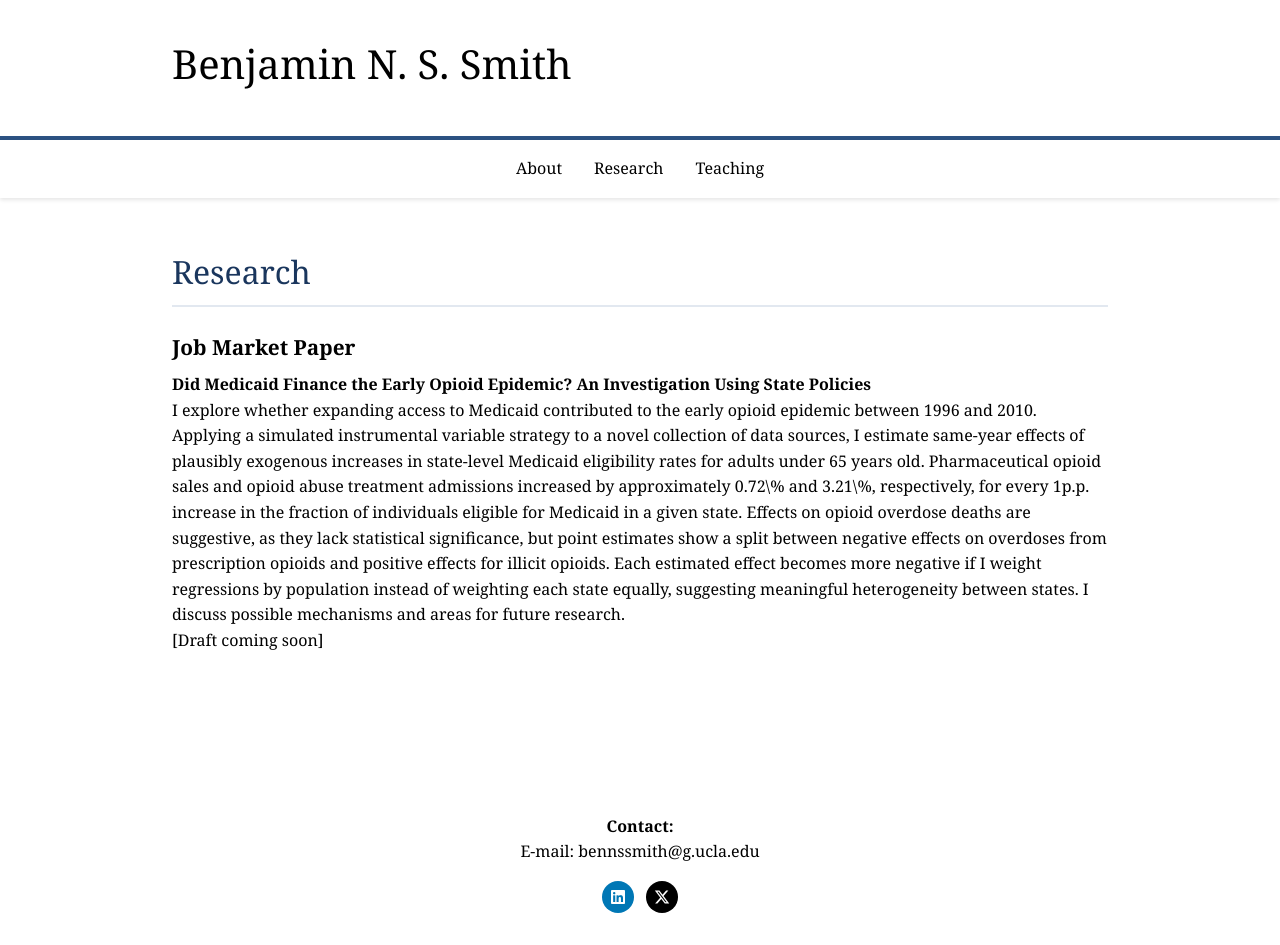
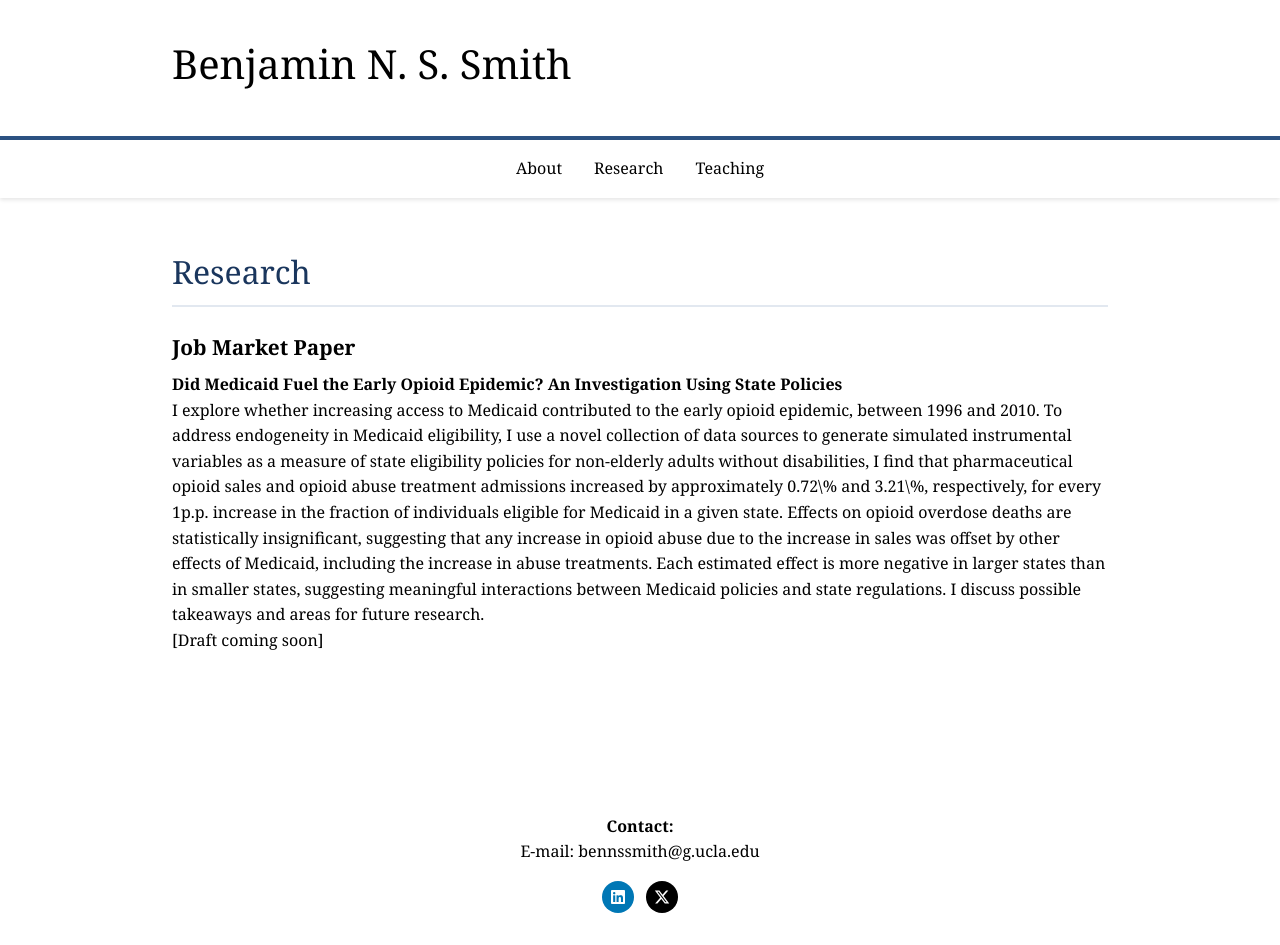
Before and after one commit to bnssmith/bnssmith.github.io, a Jekyll site: the page research.html, which Jekyll copies as it is, in a window 1280 px wide and 945 px high. Built offline with Jekyll 4.4.1, drawn with Linux system fonts in a browser that asks for light colours.

Commit message:
Update research.html

```diff
--- a/research.html
+++ b/research.html
@@ -224,8 +224,8 @@
 
             <div class="research-item">
                 <h3>Job Market Paper</h3>
-                <p class="paper-title">Did Medicaid Finance the Early Opioid Epidemic? An Investigation Using State Policies</p>
-                <p>I explore whether expanding access to Medicaid contributed to the early opioid epidemic between 1996 and 2010. Applying a simulated instrumental variable strategy to a novel collection of data sources, I estimate same-year effects of plausibly exogenous increases in state-level Medicaid eligibility rates for adults under 65 years old. Pharmaceutical opioid sales and opioid abuse treatment admissions increased by approximately 0.72\% and 3.21\%, respectively, for every 1p.p. increase in the fraction of individuals eligible for Medicaid in a given state. Effects on opioid overdose deaths are suggestive, as they lack statistical significance, but point estimates show a split between negative effects on overdoses from prescription opioids and positive effects for illicit opioids. Each estimated effect becomes more negative if I weight regressions by population instead of weighting each state equally, suggesting meaningful heterogeneity between states. I discuss possible mechanisms and areas for future research.</p>
+                <p class="paper-title">Did Medicaid Fuel the Early Opioid Epidemic? An Investigation Using State Policies</p>
+                <p>I explore whether increasing access to Medicaid contributed to the early opioid epidemic, between 1996 and 2010. To address endogeneity in Medicaid eligibility, I use a novel collection of data sources to generate simulated instrumental variables as a measure of state eligibility policies for non-elderly adults without disabilities, I find that pharmaceutical opioid sales and opioid abuse treatment admissions increased by approximately 0.72\% and 3.21\%, respectively, for every 1p.p. increase in the fraction of individuals eligible for Medicaid in a given state. Effects on opioid overdose deaths are statistically insignificant, suggesting that any increase in opioid abuse due to the increase in sales was offset by other effects of Medicaid, including the increase in abuse treatments. Each estimated effect is more negative in larger states than in smaller states, suggesting meaningful interactions between Medicaid policies and state regulations. I discuss possible takeaways and areas for future research.</p>
                 <p>[Draft coming soon]</p>
                 <div class="paper-links">
                     <!-- <a href="jmp.pdf">[PDF]</a> -->
```
